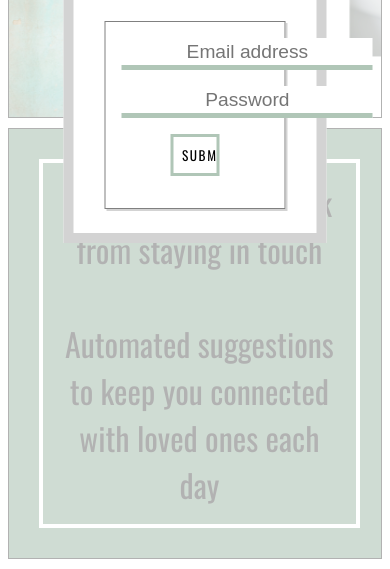
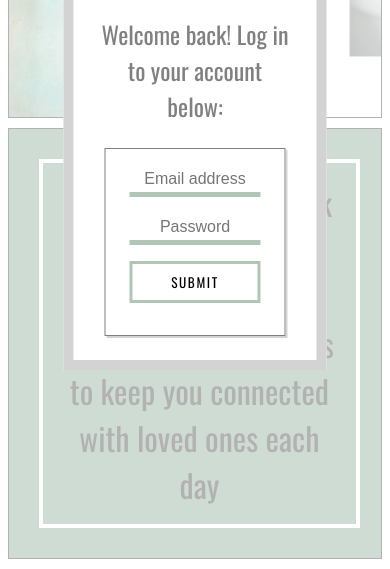
Before and after one commit to alexlsalt/wellbean, a website: page index.html in a window 390 px wide. Both pictures are taken after a click on the item "LOG IN". Shown: the part 266-835 px from the top of the page. Drawn offline with nearby package versions, Linux system fonts and the light colour scheme; no server answers.

Commit message:
Updated styles for modal on small screens - finally

```diff
--- a/styles.css
+++ b/styles.css
@@ -86,7 +86,7 @@ header nav {
 
 nav ul {
   display: grid;
-  grid-template-columns: repeat(4, 1fr);
+  grid-template-columns: repeat(4, 2fr);
 }
 
 nav li {
@@ -97,6 +97,7 @@ nav li {
   border: 1px solid gray;
   text-transform: uppercase;
   color: gray;
+  width: auto;
 }
 
 nav li:hover {
@@ -115,10 +116,6 @@ nav li:hover {
 
 section {
   grid-area: section;
-  /* background-image: url('wellbean_back.png');
-  background-position: center;
-  background-repeat: no-repeat;
-  background-size: cover; */
   background: #b0c6b7;
   display: grid;
   align-content: center;
@@ -226,7 +223,7 @@ footer h1{
 .modal {
   display: none;
   position: absolute;
-  top: 35%;
+  top: 50%;
   left: 50%;
   transform: translate(-50%, -50%);
   border: 10px solid lightgray;
@@ -284,6 +281,17 @@ input {
   width: 90%;
 }
 
+@media only screen and (max-width: 640px) {
+  .input-field {
+    width: 90%;
+    font-size: 1rem;
+  }
+
+  .submit__btn {
+    width: 90%;
+  }
+}
+
 @media only screen and (max-width: 400px) {
   #newContact__input, #newFrequency__input {
     font-size: 16px;
```
Also changed, not shown: package.json (added, +31 -0 lines), auth.js (line endings or trailing spaces), 2 other files.
